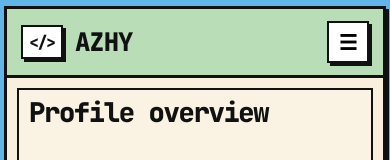
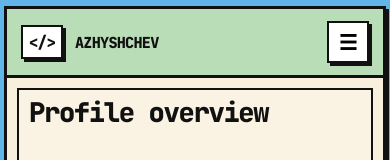
Before and after one commit to Azhy34/azhyshchev.de, a plain HTML site: page index.html in a window 390 px wide. Shown: the top 160 px of the page. Drawn offline with Linux system fonts and the light colour scheme.

Commit message:
Brand: AZHY -> AZHYSHCHEV, responsive font size

```diff
--- a/index.html
+++ b/index.html
@@ -744,7 +744,7 @@
     <aside class="sidebar">
       <a class="brand" href="index.html">
         <div class="brand-badge">&lt;/&gt;</div>
-        <span>AZHY</span>
+        <span>AZHYSHCHEV</span>
       </a>
 
       <button class="nav-toggle" id="navToggle" aria-label="Toggle navigation">&#9776;</button>
--- a/mobile.css
+++ b/mobile.css
@@ -2,6 +2,12 @@
 a.brand {
   text-decoration: none;
   color: inherit;
+}
+
+/* ── BRAND FONT SCALE ── */
+.brand {
+  font-size: clamp(0.95rem, 2.5vw, 1.6rem);
+  letter-spacing: -0.05em;
 }
 
 /* ── HAMBURGER BUTTON ── */
```
Also changed, not shown: articles.html (+1 -1 lines), contact.html (+1 -1 lines), cv.html (+1 -1 lines), experience.html (+1 -1 lines), projects.html (+1 -1 lines), skills.html (+1 -1 lines).
